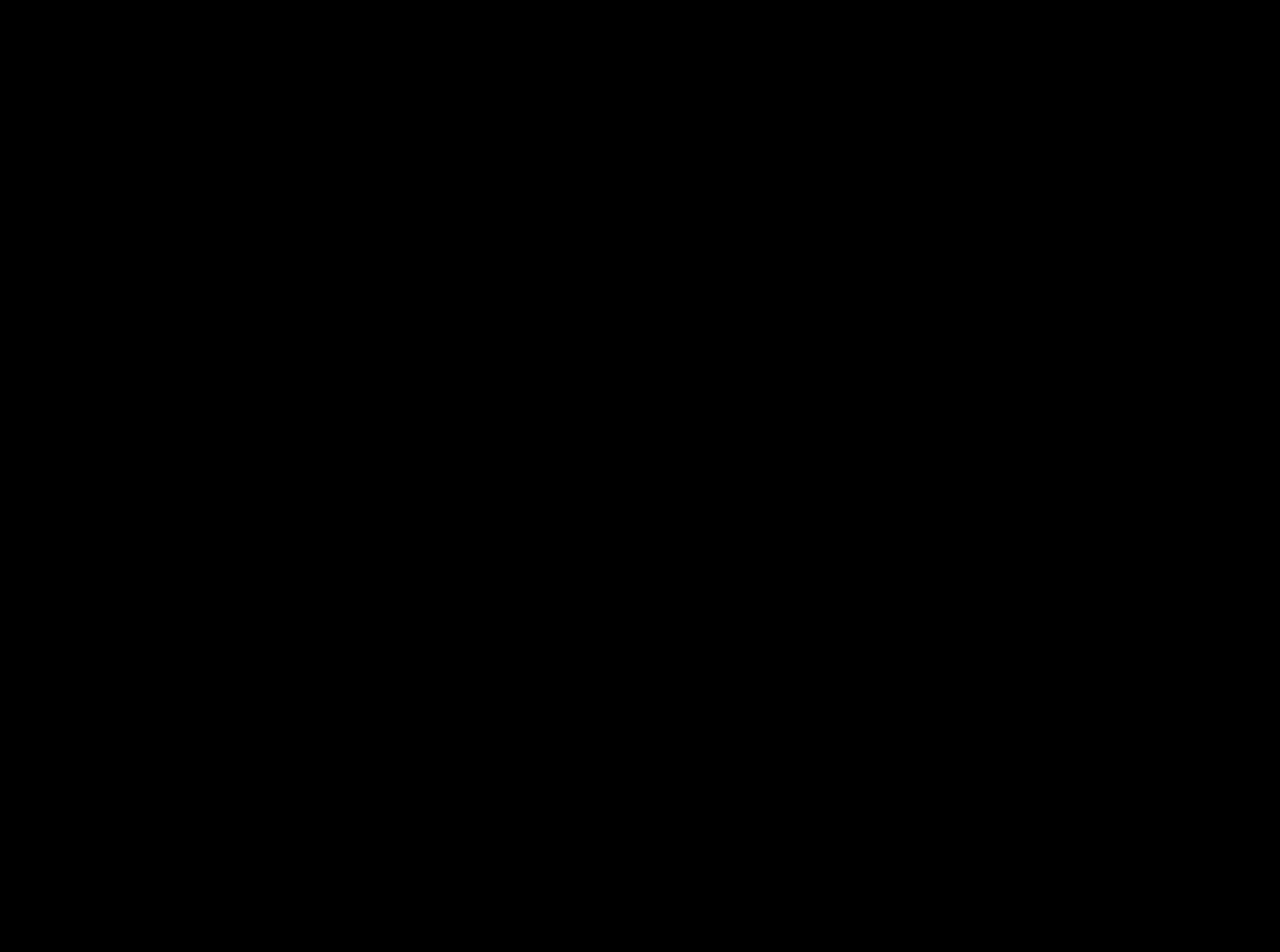
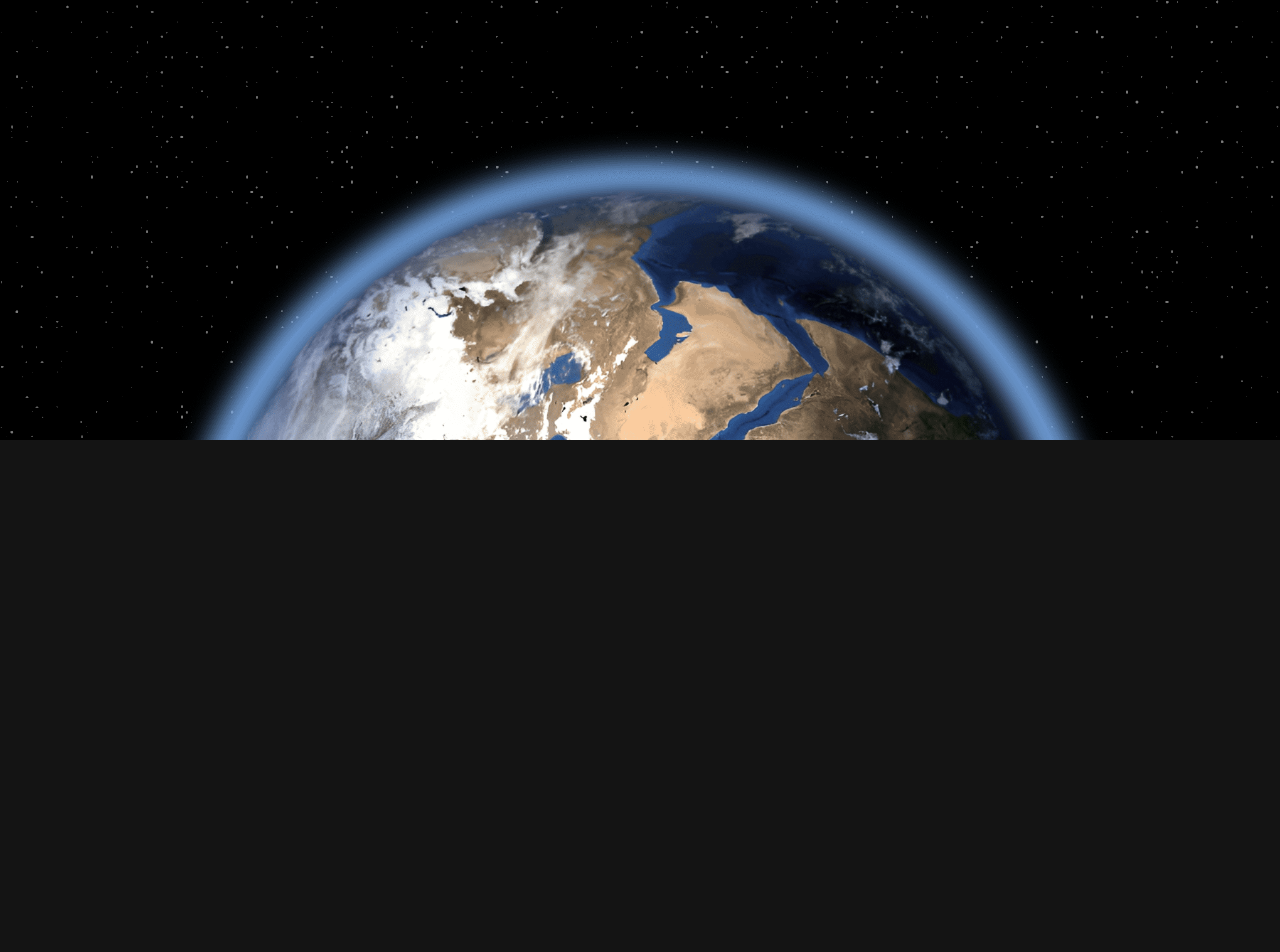
Before and after one commit to IT21211232/nasa-api-application, a React (Create React App) app in the folder nasa-application/: page / in a window 1280 px wide. Shown: the part 200-1152 px from the top of the page. Built offline with nearby package versions, Linux system fonts and the light colour scheme; the HTML template or start-up script is replaced by a standard one.

Commit message:
home page animations

```diff
--- a/nasa-application/src/components/common/navbar/Navbar.jsx
+++ b/nasa-application/src/components/common/navbar/Navbar.jsx
@@ -9,7 +9,7 @@
   return (
     <nav
     className={`w-full h-14 ${!background && 'bg-transparent'} fixed top-0 left-0 z-10 flex justify-end`}>
-      <img src={NasaLogo} alt="logo image" className={`absolute ${!stayDown ? 'h-[28px] top-2/4' : 'h-[90px] top-[calc(50vh-100px)]'} left-2/4 -translate-x-1/2 -translate-y-1/2 filter invert transition-all duration-1000`}/>
+      <img  src={NasaLogo} alt="logo image" className={`absolute  left-2/4 -translate-x-1/2 -translate-y-1/2 filter invert transition-all duration-[2000ms] ${!stayDown ? 'h-[28px] top-2/4' : 'h-[90px] max-sm:h-[70px] top-[calc(50vh-100px)]'}`}/>
       <div className="h-full w-fit px-3 flex items-center">
         {
         navbarOptions.map((data)=> (
--- a/nasa-application/src/pages/home/Home.jsx
+++ b/nasa-application/src/pages/home/Home.jsx
@@ -1,7 +1,8 @@
 import React, { useEffect, useState } from 'react'
 import Navbar from '../../components/common/navbar/Navbar'
 
-import backDropStars from '../../assets/images/backdropImageComp.png'
+import backDropStars from '../../assets/images/starrySky.svg'
+import EarthImage from '../../assets/images/earthEdit.png'
 
 export default function Home() {
   const [loaded, setLoaded] = useState(false)
@@ -23,8 +24,8 @@
   }
 
   useEffect(()=> {
-    let timer1;
-    timer1 = setTimeout(() => {
+    let loadTimer1;
+    loadTimer1 = setTimeout(() => {
       setStayDown(false)
       setLoaded(true)
     }, 1000);
@@ -32,13 +33,14 @@
   return (
     <div className="h-auto w-full min-h-screen bg-transparent">
       <div className="bg-black h-screen w-full fixed top-0 left-0 z-0">
-        <img src={backDropStars} alt="" className={`home_page_backdrop opacity-0 absolute w-full h-[120vh] object-cover transition-all duration-1000`}/>
+        <img src={backDropStars} alt="" className={`absolute opacity-80 w-full h-[160vh] object-cover ${loaded ? '-translate-y-[60vh]' : 'translate-y-0'} transition-transform duration-[2000ms] z-2`}/>
+        <img src={EarthImage} alt="" className={`absolute top-[40%] left-[50%] w-[80%] -translate-x-[50%] max-sm:w-[120vw] max-sm:scale-[1.3] ${loaded ? 'top-[30%] max-sm:top-[40%]' : 'top-[60%]' } duration-[2000ms]`}/>
       </div>
       <Navbar navbarOptions = {navbarOptions} metaData={navbarData}/>
       <div
       onClick={()=> {setLoaded(!loaded)}}
-      className="h-screen w-full relative bg-transparent"></div>
-      <div className="h-screen w-full relative bg-black"></div>
+      className="h-[80vh] w-full relative bg-transparent max-sm:h-[70vh]"></div>
+      <div className="h-screen w-full relative bg-[#141414]"></div>
     </div>
   )
 }
```
Also changed, not shown: nasa-application/src/assets/images/earthEdit.png (added), nasa-application/src/assets/images/starrySky.svg (added).
